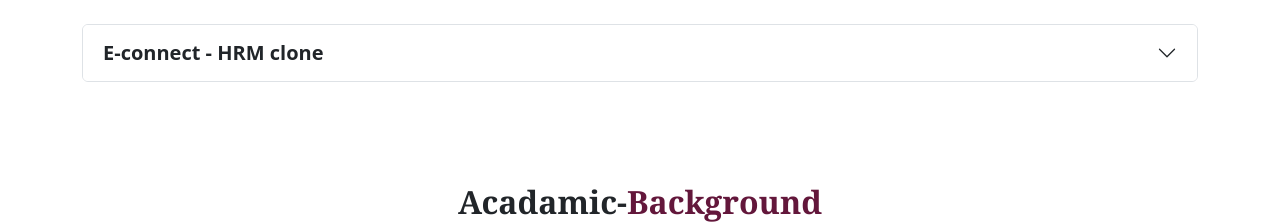
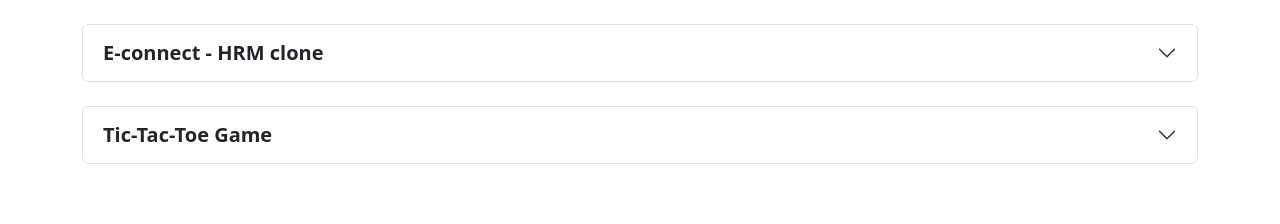
Before and after one commit to Krshnaprasd/Krishnaprasad_Portfolio, a React (Vite) app: page / in a window 1280 px wide. Shown: the part 1947-2171 px from the top of the page. Built offline with nearby package versions, Linux system fonts and the light colour scheme.

Commit message:
Project  commited

```diff
--- a/src/Projects.jsx
+++ b/src/Projects.jsx
@@ -2,6 +2,7 @@ import Card from 'react-bootstrap/Card';
 import Accordion from 'react-bootstrap/Accordion';
 import Encore from './assets/Encore.png'
 import Econnect from './assets/Econnect.png'
+import TicTacToe from './assets/TicTacToe.png'
 
 const Projects = () => {
 
@@ -92,6 +93,39 @@ const Projects = () => {
                             </div>
                         </Accordion.Body>
                     </Accordion.Item>
+                </Accordion><br></br>
+
+                <Accordion>
+                    <Accordion.Item eventKey="0">
+                        <Accordion.Header>
+                            <span className='fs-5 fw-bold'>Tic-Tac-Toe Game</span></Accordion.Header>
+                        <Accordion.Body>
+                            <div className='d-flex justify-content-center'>
+                            <Card  style={{ width: '60rem' }}>
+                                <Card.Img className='' variant="top" src={TicTacToe} />
+                                <Card.Body>
+                                    <Card.Text>
+                                    <p>Name: Tic-Tac-Toe Game</p>
+                                    <p>Environment: React.js</p>
+
+                                    <span className='fs-3 fw-bold'>Project Description</span> <br></br><br></br>
+                                      <ul>
+                                        <li>I developed a dynamic Tic-Tac-Toe game using React.js, integrating real-time state management and interactive UI components.</li>
+
+                                        <li> This project showcases my proficiency in React hooks, component-based architecture, and state management.</li>
+
+                                        <li>The game features a responsive design, real-time win detection, and user-friendly alerts for victories or draws using SweetAlert2. </li>
+
+                                        <li> Players can enjoy a seamless experience with immediate feedback and a reset option to start fresh.</li>
+
+                                        <li>This project highlights my ability to create engaging, functional, and visually appealing web applications.</li>
+                                    </ul>
+                                    </Card.Text>
+                                </Card.Body>
+                            </Card>
+                            </div>
+                        </Accordion.Body>
+                    </Accordion.Item>
                 </Accordion>
             </div>
 
```
Also changed, not shown: src/assets/TicTacToe.png (added).
